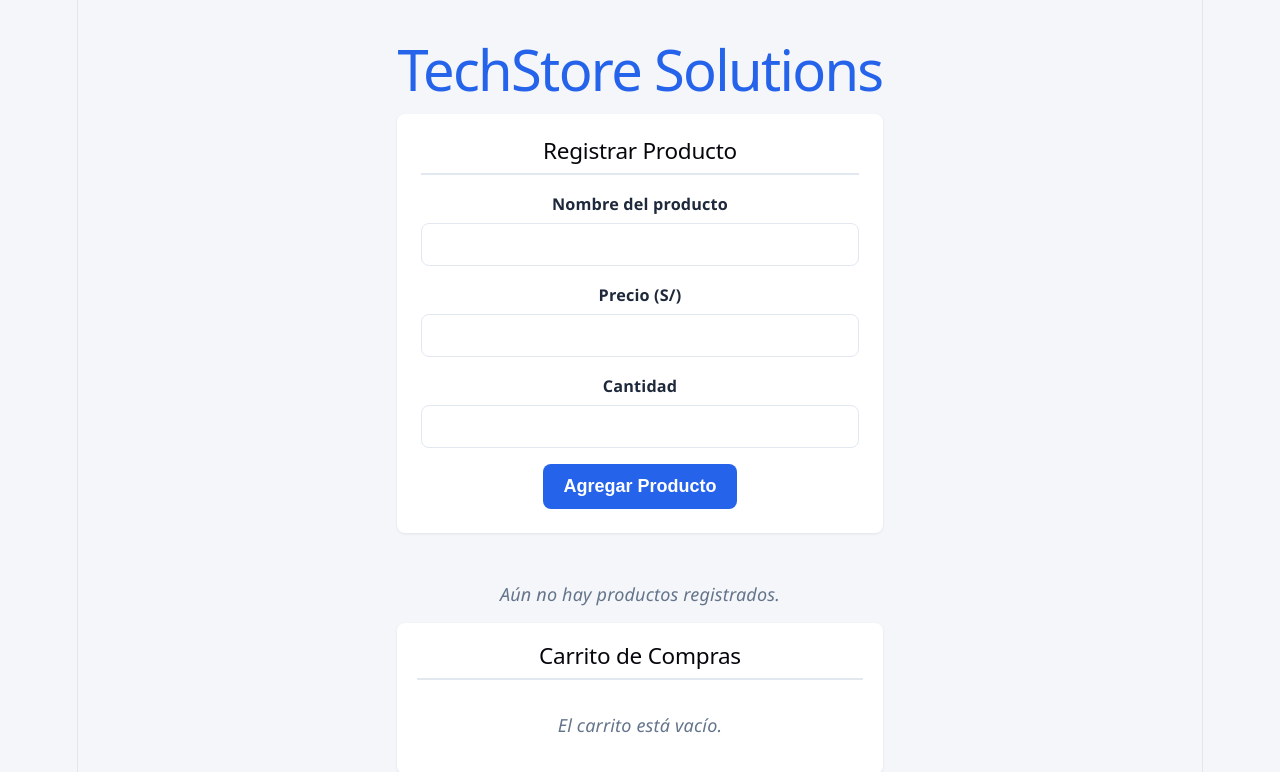
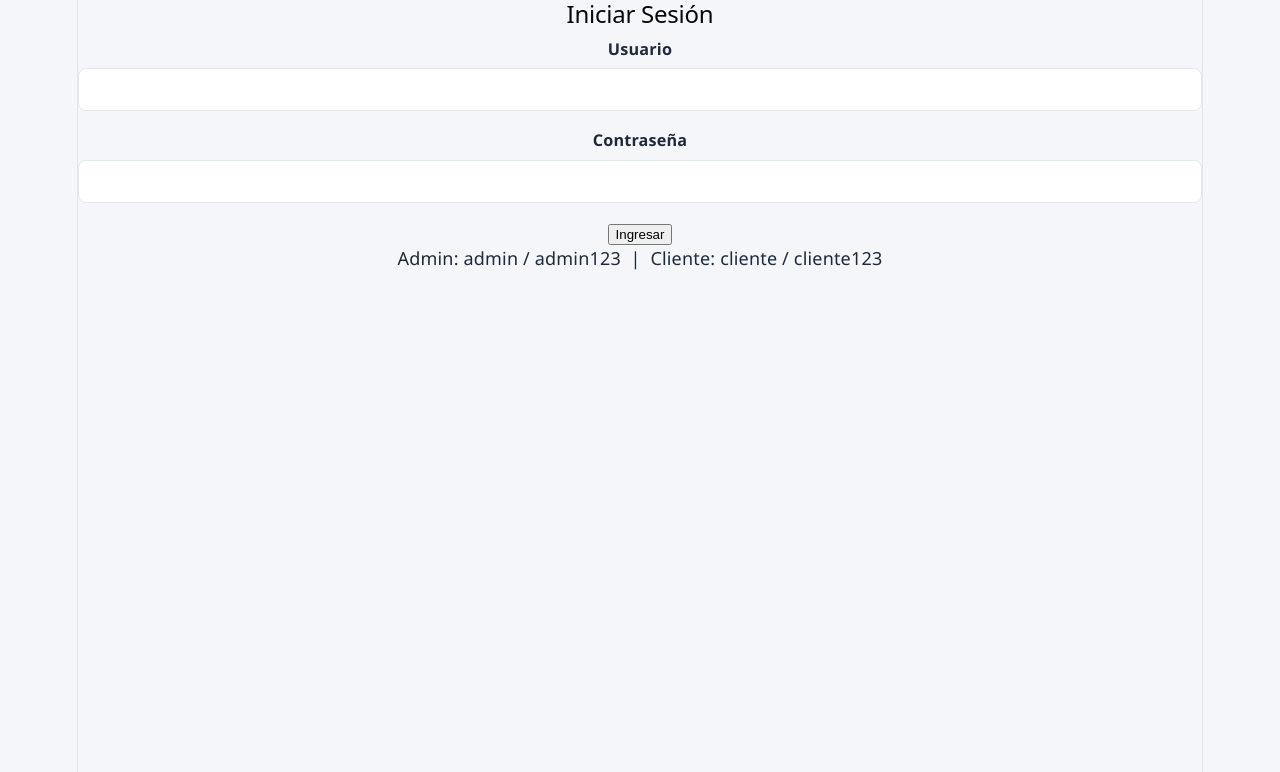
Before and after one commit to lucas19ar-ship-it/PROYECTO_FINAL_INTERFACES, a React (Vite) app in the folder techstore-solutions/: page / in a window 1280 px wide. Shown: the top 772 px of the page. Built offline with nearby package versions, Linux system fonts and the light colour scheme.

Commit message:
FASE 9 DEL PROYECTO
SE INCORPORO EL SISTEMA DE LOGIN CON ROLES ADMIN Y CLIENTE MUY BASICOS.

```diff
--- a/techstore-solutions/src/App.jsx
+++ b/techstore-solutions/src/App.jsx
@@ -2,12 +2,16 @@ import './App.css'
 import ProductForm from './components/ProductForm'
 import ProductList from './components/ProductList'
 import Cart from './components/Cart'
+import Login from './components/Login'
 import useLocalStorage from './hooks/useLocalStorage'
+import useAuth from './hooks/useAuth'
+
 
 
 function App() {
   const [products, setProducts] = useLocalStorage('techstore-products', [])
   const [cart, setCart] = useLocalStorage('techstore-cart', [])
+  const { session, isAuthenticated, loginError, login, logout } = useAuth()
 
 
 
@@ -53,9 +57,23 @@ function App() {
     setCart(prevCart => prevCart.filter(item => item.id !== id))
   }
 
+  if (!isAuthenticated) {
+    return <Login onLogin={login} loginError={loginError} />
+  }
+
+
   return (
     <div className="app">
-      <h1>TechStore Solutions</h1>
+      <div className="app-header">
+        <h1>TechStore Solutions</h1>
+        <div className="session-info">
+          <span>
+            {session.username} ({session.role})
+          </span>
+          <button onClick={logout} className="btn-logout">Cerrar Sesión</button>
+        </div>
+      </div>
+
       <ProductForm onAddProduct={handleAddProduct} />
       <ProductList products={products} onAddToCart={handleAddToCart} />
       <Cart
--- /dev/null
+++ b/techstore-solutions/src/components/Login.jsx
@@ -0,0 +1,65 @@
+// src/components/Login.jsx
+import { useState } from 'react'
+
+function Login({ onLogin, loginError }) {
+  const [username, setUsername] = useState('')
+  const [password, setPassword] = useState('')
+  const [fieldErrors, setFieldErrors] = useState({})
+
+  function handleSubmit(e) {
+    e.preventDefault()
+
+    const errors = {}
+    if (!username.trim()) errors.username = 'El usuario es obligatorio'
+    if (!password.trim()) errors.password = 'La contraseña es obligatoria'
+
+    setFieldErrors(errors)
+    if (Object.keys(errors).length > 0) return
+
+    onLogin(username.trim(), password)
+  }
+
+  return (
+    <div className="login-container">
+      <form onSubmit={handleSubmit} className="login-form">
+        <h2>Iniciar Sesión</h2>
+
+        <div className="form-group">
+          <label htmlFor="username">Usuario</label>
+          <input
+            type="text"
+            id="username"
+            value={username}
+            onChange={(e) => setUsername(e.target.value)}
+          />
+          {fieldErrors.username && (
+            <span className="error-message">{fieldErrors.username}</span>
+          )}
+        </div>
+
+        <div className="form-group">
+          <label htmlFor="password">Contraseña</label>
+          <input
+            type="password"
+            id="password"
+            value={password}
+            onChange={(e) => setPassword(e.target.value)}
+          />
+          {fieldErrors.password && (
+            <span className="error-message">{fieldErrors.password}</span>
+          )}
+        </div>
+
+        {loginError && <p className="error-message login-error">{loginError}</p>}
+
+        <button type="submit">Ingresar</button>
+
+        <p className="login-hint">
+          Admin: admin / admin123 &nbsp;|&nbsp; Cliente: cliente / cliente123
+        </p>
+      </form>
+    </div>
+  )
+}
+
+export default Login
--- /dev/null
+++ b/techstore-solutions/src/hooks/useAuth.js
@@ -0,0 +1,64 @@
+// src/hooks/useAuth.js
+import { useState } from 'react'
+import { findUser, updateUser } from '../utils/users'
+import useLocalStorage from './useLocalStorage'
+
+const MAX_ATTEMPTS = 3
+
+function useAuth() {
+  // La sesión activa también persiste, así el usuario no pierde la sesión al recargar
+  const [session, setSession] = useLocalStorage('techstore-session', null)
+  const [loginError, setLoginError] = useState('')
+
+  function login(username, password) {
+    setLoginError('')
+
+    const user = findUser(username)
+
+    if (!user) {
+      setLoginError('Usuario no encontrado')
+      return false
+    }
+
+    if (user.blocked) {
+      setLoginError('Cuenta bloqueada por seguridad')
+      return false
+    }
+
+    if (user.password !== password) {
+      const newAttempts = user.failedAttempts + 1
+      const shouldBlock = newAttempts >= MAX_ATTEMPTS
+
+      updateUser(username, {
+        failedAttempts: newAttempts,
+        blocked: shouldBlock,
+      })
+
+      setLoginError(
+        shouldBlock
+          ? 'Cuenta bloqueada por seguridad'
+          : `Contraseña incorrecta. Intento ${newAttempts} de ${MAX_ATTEMPTS}`
+      )
+      return false
+    }
+
+    // Login correcto: reiniciamos intentos fallidos
+    updateUser(username, { failedAttempts: 0 })
+    setSession({ username: user.username, role: user.role })
+    return true
+  }
+
+  function logout() {
+    setSession(null)
+  }
+
+  return {
+    session,
+    isAuthenticated: !!session,
+    loginError,
+    login,
+    logout,
+  }
+}
+
+export default useAuth
--- /dev/null
+++ b/techstore-solutions/src/utils/users.js
@@ -0,0 +1,47 @@
+// src/utils/users.js
+
+const USERS_KEY = 'techstore-users'
+
+// Usuarios predefinidos (solo se usan la primera vez, si no hay nada en localStorage)
+const DEFAULT_USERS = [
+  { username: 'admin', password: 'admin123', role: 'admin', failedAttempts: 0, blocked: false },
+  { username: 'cliente', password: 'cliente123', role: 'cliente', failedAttempts: 0, blocked: false },
+]
+
+export function getUsers() {
+  try {
+    const stored = localStorage.getItem(USERS_KEY)
+    if (stored) return JSON.parse(stored)
+    // Primera vez: guardamos los usuarios por defecto
+    localStorage.setItem(USERS_KEY, JSON.stringify(DEFAULT_USERS))
+    return DEFAULT_USERS
+  } catch (error) {
+    console.error('Error leyendo usuarios:', error)
+    return DEFAULT_USERS
+  }
+}
+
+export function saveUsers(users) {
+  try {
+    localStorage.setItem(USERS_KEY, JSON.stringify(users))
+  } catch (error) {
+    console.error('Error guardando usuarios:', error)
+  }
+}
+
+export function findUser(username) {
+  const users = getUsers()
+  return users.find(u => u.username === username)
+}
+
+export function updateUser(username, changes) {
+  const users = getUsers()
+  const updated = users.map(u =>
+    u.username === username ? { ...u, ...changes } : u
+  )
+  saveUsers(updated)
+  return updated.find(u => u.username === username)
+}
+
+
+// ¿Por qué separamos esto en utils/users.js y no lo metemos directo en el hook? Porque son funciones puras de acceso a datos (leer/escribir), fáciles de testear en la Fase 15 sin necesidad de renderizar componentes.//
```
